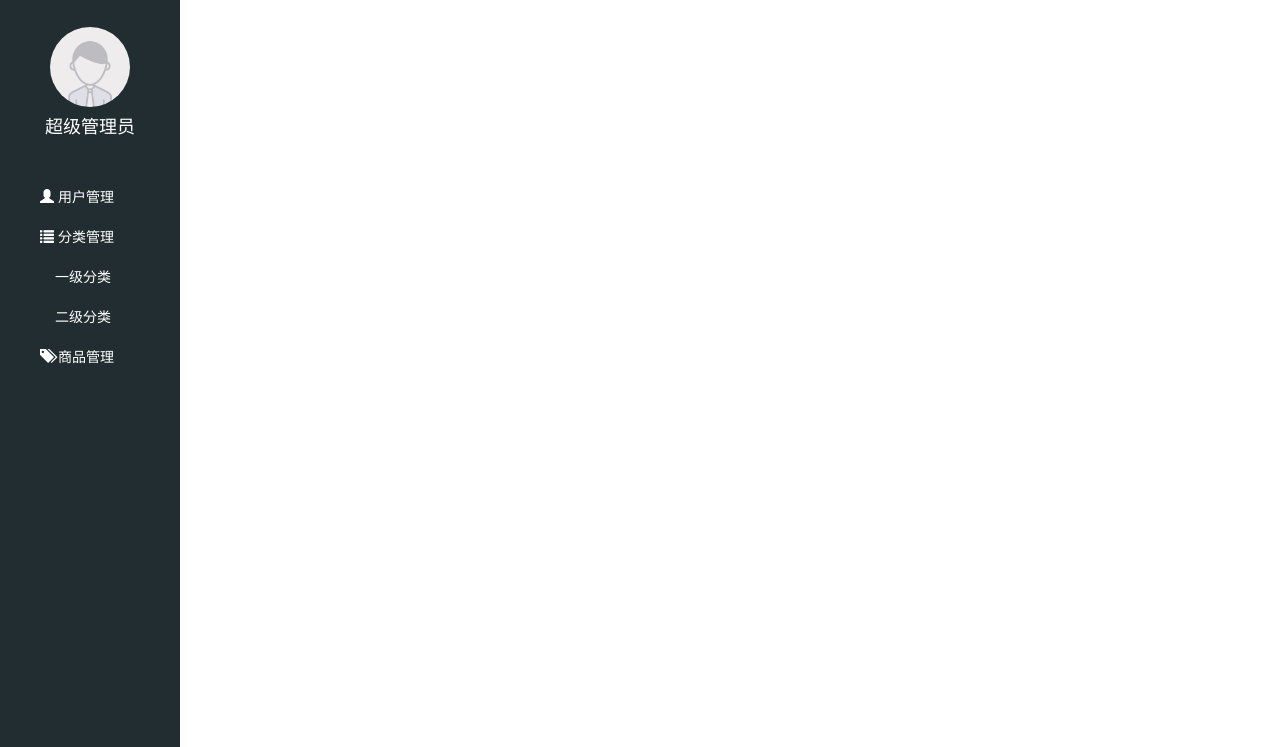
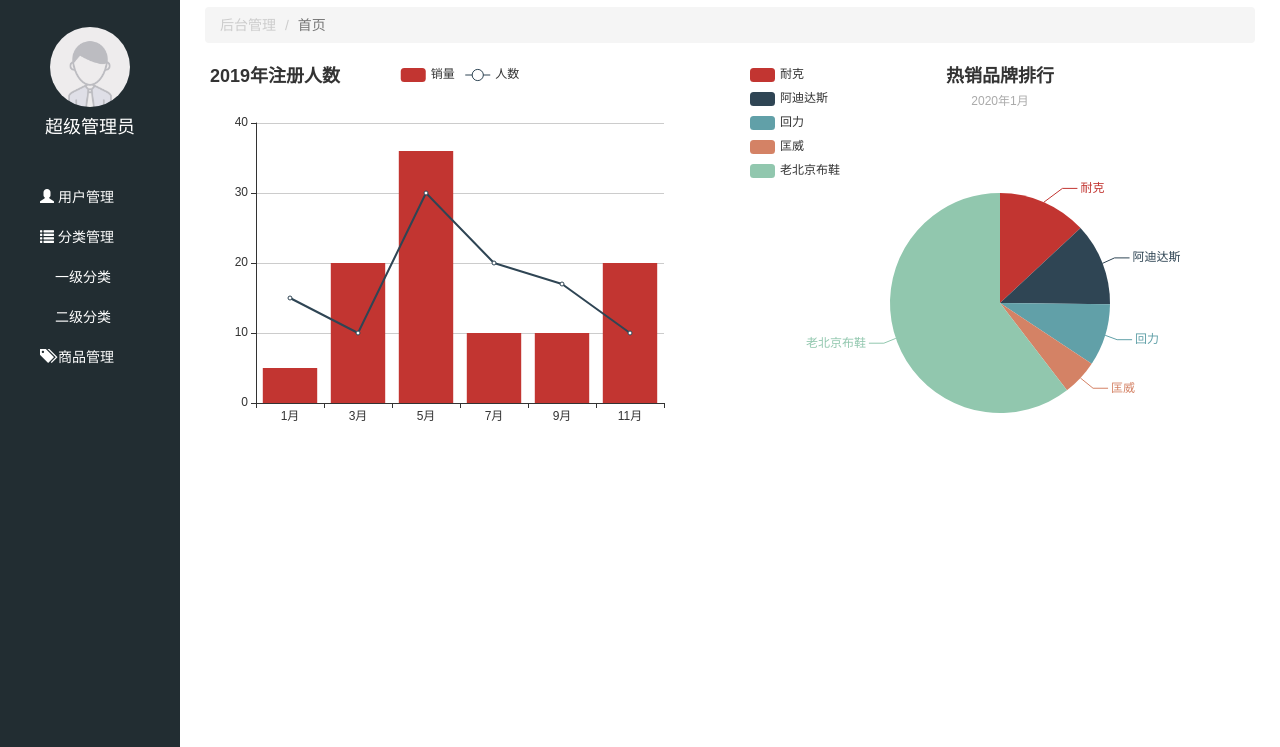
Before and after one commit to feitianlove/letao, a website: page public/manage/index.html in a window 1280 px wide. Shown: the part 53-800 px from the top of the page. Drawn offline with Linux system fonts and the light colour scheme; no server answers.

Commit message:
后台管理首修改

```diff
--- a/public/manage/css/common.less
+++ b/public/manage/css/common.less
@@ -112,7 +112,10 @@
     }
   }
   .container-fluid{
-    padding-top: 60px;
+    box-sizing: border-box;
+    .content{
+      padding: 60px 10px 10px 10px;
+    }
   }
 }
 // 切换侧边栏样式
--- a/public/manage/index.html
+++ b/public/manage/index.html
@@ -49,7 +49,8 @@
   <div class="lt-main">
     <div class="nav">
       <a href="#" class="pull-left icon_menu"><span class="glyphicon glyphicon-align-justify"></span></a>
-      <a href="#" class="pull-right" data-toggle="modal" data-target="#myModal"><span class="glyphicon glyphicon-log-out"></span></a>
+      <a href="#" class="pull-right" data-toggle="modal" data-target="#myModal"><span
+          class="glyphicon glyphicon-log-out"></span></a>
     </div>
     <div class="container-fluid">
       <!-- 模态框 -->
@@ -71,6 +72,26 @@
           </div><!-- /.modal-content -->
         </div><!-- /.modal-dialog -->
       </div><!-- /.modal -->
+      <!--  -->
+      <div class="content">
+          <!-- 路径导航 -->
+          <ol class="breadcrumb">
+            <li><a href="#">后台管理</a></li>
+            <li class="active">首页</li>
+          </ol>
+          <div>
+            <div class="row">
+              <div class="col-sm-6">
+                <!-- 图表1容器 -->
+                <div id="chart1" style="height:400px; "></div>
+              </div>
+              <div class="col-sm-6">
+                <!-- 图表2容器 -->
+                <div id="chart2" style="height:400px;"></div>
+              </div>
+            </div>
+          </div>
+        </div>
     </div>
   </div>
 
@@ -78,8 +99,10 @@
   <!-- 加载 Bootstrap 的所有 JavaScript 插件。你也可以根据需要只加载单个插件。 -->
   <script src="./lib/bootstrap/js/bootstrap.min.js"></script>
   <script src="./lib/nprogress/nprogress.js"></script>
+  <script src="./lib/echarts/echarts.common.min.js"></script>
   <script src="./js/isLogin.js"></script>
   <script src="./js/common.js"></script>
+  <script src="./js/index.js"></script>
 </body>
 
 </html>
--- /dev/null
+++ b/public/manage/js/index.js
@@ -0,0 +1,89 @@
+$(function () {
+  //设置图表1
+  // 1-初始化 获取图表的实例
+  var myChart1 = echarts.init(document.getElementById('chart1'));
+  // 2-准备数据
+  var option = {
+      title: {
+          text: '2019年注册人数'
+      },
+      // 提示工具
+      tooltip: {
+          trigger: 'axis'
+      },
+      // 图例
+      legend: {
+          data: ['销量', '人数']
+      },
+      // x轴
+      xAxis: {
+          data: ["1月", "3月", "5月", "7月", "9月", "11月"]
+      },
+      //y轴的刻度会根据数据自动生成
+      yAxis: {},
+      // 数据
+      series: [
+          {
+              name: '销量',
+              type: 'bar',  //图表类型 bar  line pie
+              data: [5, 20, 36, 10, 10, 20]
+          },
+          {
+              name: '人数',
+              type: 'line',  //图表类型 bar  line pie
+              data: [15, 10, 30, 20, 17, 10]
+          },
+      ]
+  };
+  // 3-根据数据生成图表
+  myChart1.setOption(option);
+
+
+  // 设置图标2
+
+  // 1-初始化 获取图表的实例
+  var myChart2 = echarts.init(document.getElementById('chart2'));
+  // 2-准备数据
+  var option2 = {
+      title: {
+          text: '热销品牌排行',
+          subtext: '2020年1月',
+          x: 'center'
+      },
+      tooltip: {
+          trigger: 'item',
+          formatter: "{a}---{b} : {c} ({d}%)"
+      },
+      legend: {
+          orient: 'vertical',
+          left: 'left',
+          data: ['耐克', '阿迪达斯', '回力', '匡威', '老北京布鞋']
+      },
+      series: [
+          {
+              name: '访问来源',
+              type: 'pie',
+              radius: '55%',
+              center: ['50%', '60%'],
+              data: [
+                  { value: 335, name: '耐克' },
+                  { value: 310, name: '阿迪达斯' },
+                  { value: 234, name: '回力' },
+                  { value: 135, name: '匡威' },
+                  { value: 1548, name: '老北京布鞋' }
+              ],
+              itemStyle: {
+                  emphasis: {
+                      shadowBlur: 10,
+                      shadowOffsetX: 0,
+                      shadowColor: 'rgba(0, 0, 0, 0.5)'
+                  }
+              }
+          }
+      ]
+  };
+
+  // 3-根据数据生成图表
+  myChart2.setOption(option2);
+
+})
```
Also changed, not shown: public/manage/user.html (+7 -0 lines), public/manage/css/common.css, 1 other file.
